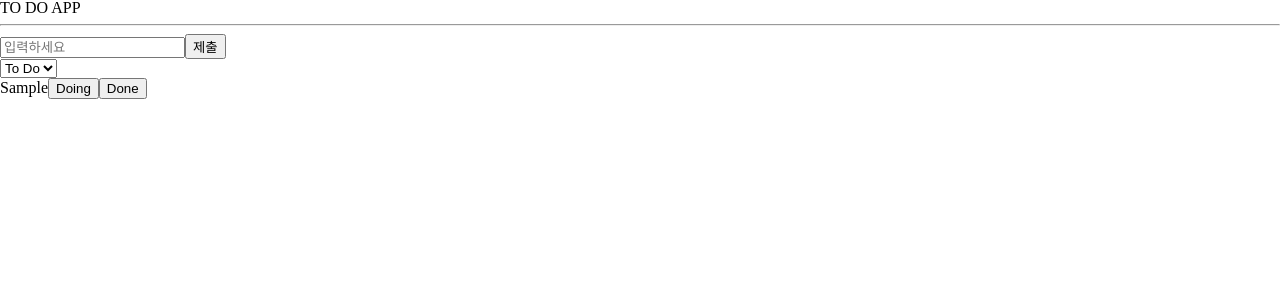
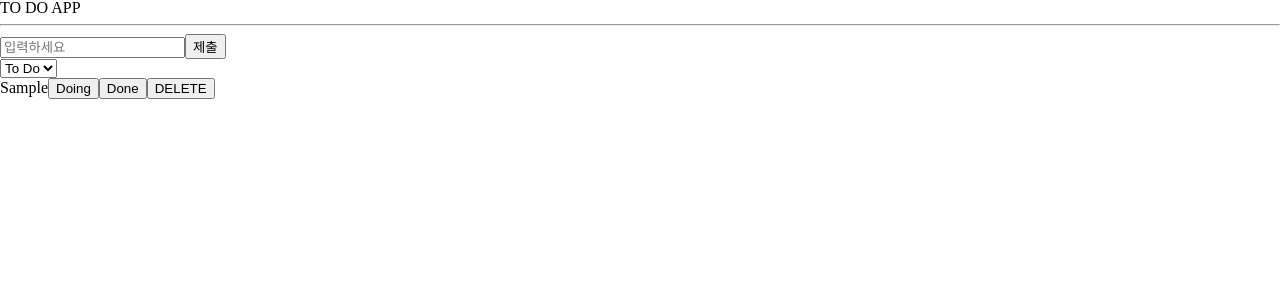
Before and after one commit to sjoleee/todolist, a React (Create React App) app: page / in a window 1280 px wide. Both pictures are taken after typing "Sample" into the empty fields and a click on the button "제출". Shown: the top 300 px of the page. Built offline with nearby package versions, Linux system fonts and the light colour scheme.

Commit message:
투두 삭제버튼 구현 : 기존 투두 state에서 버튼 클릭된 투두의 idx를 찾아서 해당부분 삭제

```diff
--- a/src/components/ToDo.tsx
+++ b/src/components/ToDo.tsx
@@ -29,6 +29,15 @@
     });
   };
 
+  const onDelete = () => {
+    setToDos((prev) => {
+      const targetIdx = prev.findIndex((todo) => todo.id === id);
+      const copiedTodos = [...prev];
+      copiedTodos.splice(targetIdx, 1);
+      return copiedTodos;
+    });
+  };
+
   return (
     <div>
       <span>{text}</span>
@@ -47,6 +56,7 @@
           Done
         </button>
       ) : null}
+      <button onClick={onDelete}>DELETE</button>
     </div>
   );
 }
```
